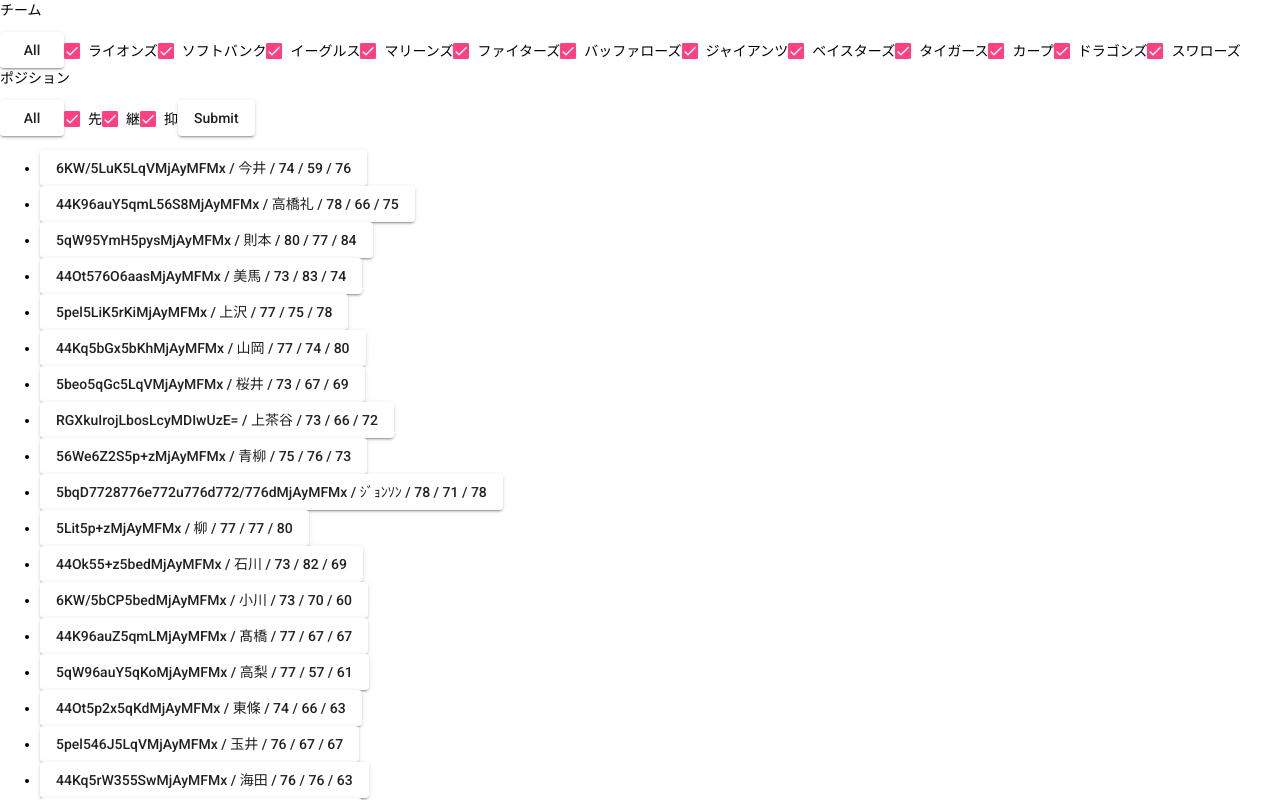
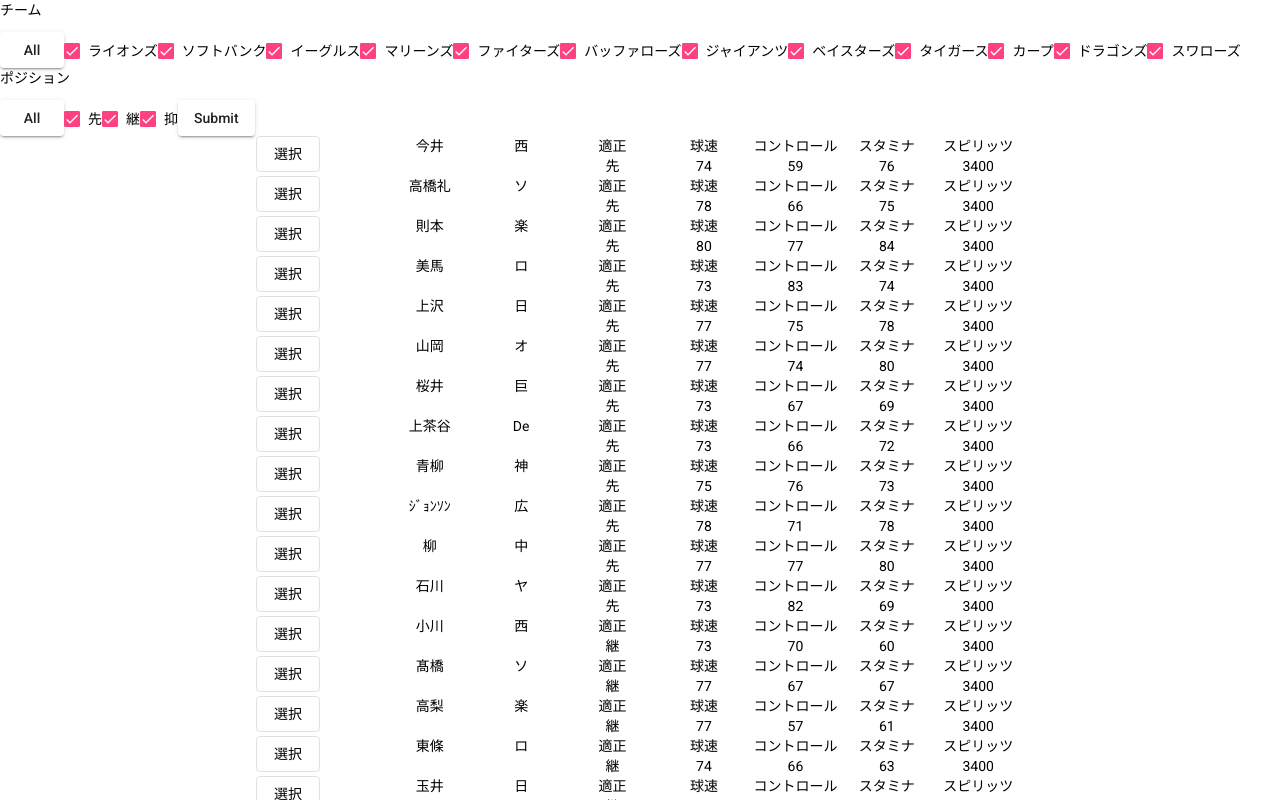
Before and after one commit to mame0112/prospi-tool, an Angular app in the folder prospi-app/: page /#/pitcher-candidate/1 in a window 1280 px wide. Shown: the top 800 px of the page. Built offline with nearby package versions, Linux system fonts and the light colour scheme.

Commit message:
Modify candidate pitcher component layout

```diff
--- a/prospi-app/src/app/candidate-pitcher/candidate-pitcher.component.html
+++ b/prospi-app/src/app/candidate-pitcher/candidate-pitcher.component.html
@@ -22,10 +22,76 @@
 
 <button mat-raised-button (click)="onSubmit()">Submit</button>
 
-<ul>
-    <li *ngFor="let pitcher of listItem">
-        <button mat-raised-button (click)="selectPlayer(pitcher)">
-          {{ pitcher.uuid }} / {{ pitcher.name }} / {{ pitcher.speed }} / {{ pitcher.control }} / {{ pitcher.stamina }}
-        </button>
-    </li>
-</ul>
+
+<div fxLayout="column">
+    <div fxFlex fxLayout="row" fxLayoutAlign="center start" *ngFor="let pitcher of listItem">
+        <div fxFlex="10%" fxLayout="column" fxFlexFill fxFlexAlign="center">
+            <div fxFlex fxFlexFill>
+                <button mat-stroked-button (click)="selectPlayer(pitcher)">選択</button>
+            </div>
+        </div>
+        <div fxFlex="50%" fxLayout="column" class="item_title_basic">
+            <div fxFlex fxLayout="row" fxLayoutAlign="start stretch">
+                <div fxFlex fxLayout="column" fxLayoutAlign="center center">
+                    <div fxFlex fxFlexAlign="center">
+                        {{pitcher.name}}
+                    </div>
+                </div>
+                <div fxFlex fxLayout="column" fxLayoutAlign="start center">
+                    <div fxFlex>
+                        {{pitcher.team}}
+                    </div>
+                </div>
+                <div fxFlex fxLayout="column" fxLayoutAlign="start center">
+                    <div fxFlex>
+                        適正
+                    </div>
+                    <div fxFlex>
+                        {{pitcher.position}}
+                    </div>
+                </div>
+                <div fxFlex fxLayout="column" fxLayoutAlign="start center">
+                    <div fxFlex>
+                        球速
+                    </div>
+                    <div fxFlex>
+                       {{pitcher.speed}}
+                    </div>
+                </div>
+                <div fxFlex fxLayout="column" fxLayoutAlign="start center">
+                    <div fxFlex>
+                        コントロール
+                    </div>
+                    <div fxFlex>
+                        {{pitcher.control}}
+                    </div>
+                </div>
+                <div fxFlex fxLayout="column" fxLayoutAlign="start center">
+                    <div fxFlex>
+                        スタミナ
+                    </div>
+                    <div fxFlex>
+                        {{pitcher.stamina}}
+                    </div>
+                </div>
+                <div fxFlex fxLayout="column" fxLayoutAlign="start center">
+                    <div fxFlex>
+                        スピリッツ
+                    </div>
+                    <div fxFlex>
+                        {{pitcher.spirits}}
+                    </div>
+                </div>
+            </div>
+        </div>
+    </div>
+</div>
+
+
+<!-- <div>
+    <div *ngFor="let pitcher of listItem">
+        <button mat-stroked-button (click)="selectPlayer(pitcher)">選択</button>
+          {{ pitcher.name }} / {{ pitcher.speed }} / {{ pitcher.control }} / {{ pitcher.stamina }}
+
+    </div>
+</div> -->
```
